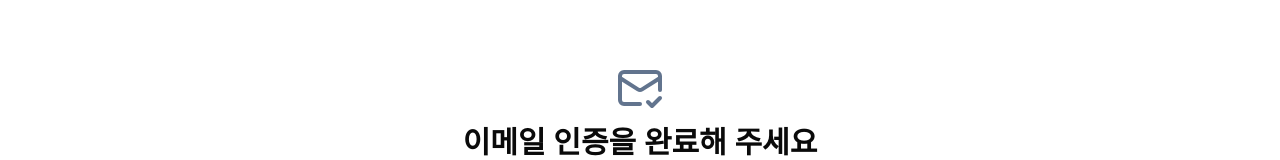
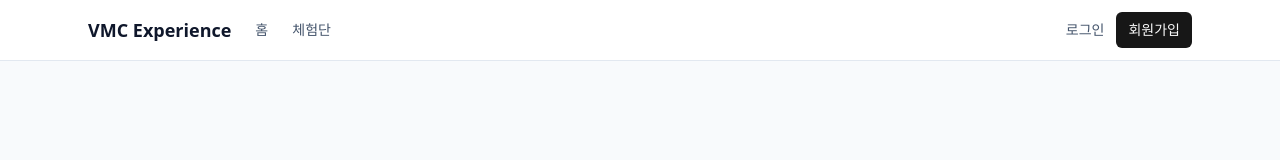
Before and after one commit to dnjawm19/VMC_first_challenge, a Next.js app: page /signup/verify in a window 1280 px wide. Shown: the top 160 px of the page. Built offline with nearby package versions, Linux system fonts and the light colour scheme; no server answers.

Commit message:
feat: 네비게이션 추가 및 레이아웃 통일

```diff
--- a/src/app/layout.tsx
+++ b/src/app/layout.tsx
@@ -3,7 +3,8 @@ import "./globals.css";
 import Providers from "./providers";
 import { loadCurrentUser } from "@/features/auth/server/load-current-user";
 import { CurrentUserProvider } from "@/features/auth/context/current-user-context";
-import { AuthProvider } from '@/components/auth/auth-provider';
+import { AuthProvider } from "@/components/auth/auth-provider";
+import { SiteHeader } from "@/components/layout/site-header";
 
 export const metadata: Metadata = {
   title: "Create Next App",
@@ -19,10 +20,25 @@ export default async function RootLayout({
 
   return (
     <html lang="ko" suppressHydrationWarning>
-      <body className="antialiased font-sans">
+      <body className="min-h-screen bg-slate-50 font-sans text-slate-900 antialiased">
         <Providers>
           <CurrentUserProvider initialState={currentUser}>
-            <AuthProvider>{children}</AuthProvider>
+            <AuthProvider>
+              <div className="flex min-h-screen flex-col">
+                <SiteHeader />
+                <main className="flex-1">
+                  <div className="mx-auto w-full max-w-6xl px-4 py-8 md:px-6 md:py-12">
+                    {children}
+                  </div>
+                </main>
+                <footer className="border-t border-slate-200 bg-white py-6 text-sm text-slate-500">
+                  <div className="mx-auto flex w-full max-w-6xl items-center justify-between px-4 md:px-6">
+                    <span>&copy; {new Date().getFullYear()} VMC Experience</span>
+                    <span>함께 만드는 체험단 플랫폼</span>
+                  </div>
+                </footer>
+              </div>
+            </AuthProvider>
           </CurrentUserProvider>
         </Providers>
       </body>
--- a/src/app/page.tsx
+++ b/src/app/page.tsx
@@ -1,109 +1,46 @@
 "use client";
 
-import { useCallback, useMemo, useState } from "react";
 import Link from "next/link";
-import { useRouter } from "next/navigation";
-import {
-  Copy,
-  CheckCircle2,
-  Boxes,
-  Database,
-  LogOut,
-  Server,
-  ArrowRight,
-} from "lucide-react";
-import { getSupabaseBrowserClient } from "@/lib/supabase/browser-client";
-import { useCurrentUser } from "@/features/auth/hooks/useCurrentUser";
+import { ArrowRight } from "lucide-react";
 import { HomeCampaignSection } from "@/features/campaigns/components/home-campaign-section";
 
 export default function Home() {
-  const [copiedCommand, setCopiedCommand] = useState<string | null>(null);
-  const { user, isAuthenticated, isLoading, refresh } = useCurrentUser();
-  const router = useRouter();
-
-  const handleSignOut = useCallback(async () => {
-    const supabase = getSupabaseBrowserClient();
-    await supabase.auth.signOut();
-    await refresh();
-    router.replace("/");
-  }, [refresh, router]);
-
-  const authActions = useMemo(() => {
-    if (isLoading) {
-      return <span className="text-sm text-slate-300">세션 확인 중...</span>;
-    }
-
-    if (isAuthenticated && user) {
-      return (
-        <div className="flex items-center gap-3 text-sm text-slate-200">
-          <span className="truncate">{user.email ?? "알 수 없는 사용자"}</span>
-          <div className="flex items-center gap-2">
+  return (
+    <div className="space-y-10">
+      <section className="rounded-3xl bg-gradient-to-br from-slate-900 via-slate-800 to-slate-900 px-8 py-12 text-white shadow-lg">
+        <div className="max-w-2xl space-y-4">
+          <h1 className="text-3xl font-semibold md:text-4xl">우리의 체험단을 한눈에</h1>
+          <p className="text-sm text-slate-200">
+            다양한 체험단을 탐색하고, 원하는 조건의 캠페인에 참여해 보세요. 광고주는 간편하게 체험단을 등록하고
+            인플루언서는 손쉽게 지원할 수 있습니다.
+          </p>
+          <div className="flex gap-3">
+            <Link
+              href="/campaigns"
+              className="inline-flex items-center gap-2 rounded-full bg-white px-4 py-2 text-sm font-medium text-slate-900 transition hover:bg-slate-100"
+            >
+              전체 체험단 보기
+              <ArrowRight className="h-4 w-4" />
+            </Link>
             <Link
               href="/dashboard"
-              className="rounded-md border border-slate-600 px-3 py-1 transition hover:border-slate-400 hover:bg-slate-800"
+              className="inline-flex items-center gap-2 rounded-full border border-white/60 px-4 py-2 text-sm font-medium text-white transition hover:bg-white/10"
             >
-              대시보드
+              대시보드 바로가기
             </Link>
-            <button
-              type="button"
-              onClick={handleSignOut}
-              className="flex items-center gap-1 rounded-md bg-slate-100 px-3 py-1 text-slate-900 transition hover:bg-white"
-            >
-              <LogOut className="h-4 w-4" />
-              로그아웃
-            </button>
           </div>
         </div>
-      );
-    }
+      </section>
 
-    return (
-      <div className="flex items-center gap-3 text-sm">
-        <Link
-          href="/login"
-          className="rounded-md border border-slate-600 px-3 py-1 text-slate-200 transition hover:border-slate-400 hover:bg-slate-800"
-        >
-          로그인
-        </Link>
-        <Link
-          href="/signup"
-          className="rounded-md bg-slate-100 px-3 py-1 text-slate-900 transition hover:bg-white"
-        >
-          회원가입
-        </Link>
-      </div>
-    );
-  }, [handleSignOut, isAuthenticated, isLoading, user]);
-
-  const handleCopy = (command: string) => {
-    navigator.clipboard.writeText(command);
-    setCopiedCommand(command);
-    window.setTimeout(() => setCopiedCommand(null), 2000);
-  };
-
-  return (
-    <main className="min-h-screen bg-gradient-to-br from-slate-950 via-slate-900 to-slate-800 text-white">
-      <div className="mx-auto flex w-full max-w-6xl flex-col gap-10 px-6 py-16">
-        <div className="flex items-center justify-between rounded-xl border border-slate-700 bg-slate-900/80 px-6 py-4">
-          <div className="text-sm font-medium text-slate-300">
-            VMC First Challenge
-          </div>
-          {authActions}
+      <section className="rounded-3xl border border-slate-200 bg-white p-8 shadow-sm">
+        <div className="space-y-2">
+          <h2 className="text-2xl font-semibold text-slate-900">진행 중인 체험단</h2>
+          <p className="text-sm text-slate-500">현재 모집 중인 체험단을 확인하고 바로 지원해 보세요.</p>
         </div>
-
-        <section className="rounded-3xl border border-slate-200 bg-white p-8 text-slate-900 shadow-xl">
+        <div className="mt-6">
           <HomeCampaignSection />
-          <div className="mt-6 flex justify-end">
-            <Link
-              href="/campaigns"
-              className="inline-flex items-center gap-2 rounded-full border border-slate-800 px-4 py-2 text-sm font-medium text-slate-900 transition hover:bg-slate-100"
-            >
-              전체 체험단 목록 보기
-              <ArrowRight className="h-4 w-4" />
-            </Link>
-          </div>
-        </section>
-      </div>
-    </main>
+        </div>
+      </section>
+    </div>
   );
 }
--- /dev/null
+++ b/src/components/layout/site-header.tsx
@@ -0,0 +1,160 @@
+"use client";
+
+import { useCallback, useMemo } from "react";
+import Link from "next/link";
+import { usePathname, useRouter } from "next/navigation";
+import { Menu, LogOut, UserCircle } from "lucide-react";
+import { Button } from "@/components/ui/button";
+import { Sheet, SheetContent, SheetTrigger } from "@/components/ui/sheet";
+import { useCurrentUser } from "@/features/auth/hooks/useCurrentUser";
+import { getUserRole } from "@/features/auth/lib/get-user-role";
+import { getSupabaseBrowserClient } from "@/lib/supabase/browser-client";
+
+const NAV_BASE = [
+  { href: "/", label: "홈" },
+  { href: "/campaigns", label: "체험단" },
+];
+
+const NAV_FALLBACK = [
+  { href: "/dashboard", label: "대시보드" },
+  { href: "/profile", label: "프로필" },
+];
+
+const buildNavLinks = (role: string | null, isAuthenticated: boolean) => {
+  const links = [...NAV_BASE];
+
+  if (role === "influencer") {
+    links.push({ href: "/applications", label: "내 지원" });
+  }
+
+  if (role === "advertiser") {
+    links.push({ href: "/advertiser/campaigns", label: "체험단 관리" });
+  }
+
+  if (isAuthenticated) {
+    NAV_FALLBACK.forEach((item) => {
+      if (!links.find((link) => link.href === item.href)) {
+        links.push(item);
+      }
+    });
+  }
+
+  return links;
+};
+
+export const SiteHeader = () => {
+  const pathname = usePathname();
+  const router = useRouter();
+  const { user, isAuthenticated, isLoading, refresh } = useCurrentUser();
+  const role = getUserRole(user);
+
+  const navLinks = useMemo(
+    () => buildNavLinks(role, isAuthenticated),
+    [isAuthenticated, role],
+  );
+
+  const handleSignOut = useCallback(async () => {
+    const supabase = getSupabaseBrowserClient();
+    await supabase.auth.signOut();
+    await refresh();
+    router.replace("/");
+  }, [refresh, router]);
+
+  const authActions = useMemo(() => {
+    if (isLoading) {
+      return <span className="text-sm text-slate-400">세션 확인 중...</span>;
+    }
+
+    if (isAuthenticated && user) {
+      return (
+        <div className="flex items-center gap-3">
+          <Link
+            href="/profile"
+            className="inline-flex items-center gap-2 rounded-full border border-slate-300 px-3 py-1 text-sm text-slate-600 transition hover:border-slate-400 hover:bg-slate-100"
+          >
+            <UserCircle className="h-4 w-4" />
+            {user.email ?? "알 수 없는 사용자"}
+          </Link>
+          <Button
+            type="button"
+            variant="ghost"
+            size="sm"
+            className="gap-1 text-slate-600 hover:text-slate-900"
+            onClick={handleSignOut}
+          >
+            <LogOut className="h-4 w-4" />
+            로그아웃
+          </Button>
+        </div>
+      );
+    }
+
+    return (
+      <div className="flex items-center gap-3">
+        <Link
+          href="/login"
+          className="text-sm text-slate-600 transition hover:text-slate-900"
+        >
+          로그인
+        </Link>
+        <Button asChild size="sm" className="gap-1">
+          <Link href="/signup">회원가입</Link>
+        </Button>
+      </div>
+    );
+  }, [handleSignOut, isAuthenticated, isLoading, user]);
+
+  const renderNavLinks = (variant: "desktop" | "mobile") => (
+    <nav className={variant === "desktop" ? "hidden gap-6 md:flex" : "flex flex-col gap-3"}>
+      {navLinks.map((link) => {
+        const isActive = link.href === "/"
+          ? pathname === link.href
+          : pathname.startsWith(link.href);
+
+        const baseClasses = "text-sm transition";
+        const activeClasses = isActive
+          ? "text-slate-900 font-semibold"
+          : "text-slate-600 hover:text-slate-900";
+
+        return (
+          <Link key={link.href} href={link.href} className={`${baseClasses} ${activeClasses}`}>
+            {link.label}
+          </Link>
+        );
+      })}
+    </nav>
+  );
+
+  return (
+    <header className="border-b border-slate-200 bg-white/90 backdrop-blur">
+      <div className="mx-auto flex w-full max-w-6xl items-center justify-between px-4 py-3 md:px-6">
+        <div className="flex items-center gap-6">
+          <Link href="/" className="text-base font-semibold text-slate-900 md:text-lg">
+            VMC Experience
+          </Link>
+          {renderNavLinks("desktop")}
+        </div>
+        <div className="hidden md:block">{authActions}</div>
+        <Sheet>
+          <SheetTrigger asChild>
+            <Button
+              type="button"
+              variant="ghost"
+              size="icon"
+              className="md:hidden"
+              aria-label="메뉴 열기"
+            >
+              <Menu className="h-5 w-5" />
+            </Button>
+          </SheetTrigger>
+          <SheetContent side="right" className="flex flex-col gap-6">
+            {renderNavLinks("mobile")}
+            <div className="border-t border-slate-200 pt-4">{authActions}</div>
+          </SheetContent>
+        </Sheet>
+      </div>
+    </header>
+  );
+};
+
+export default SiteHeader;
```
